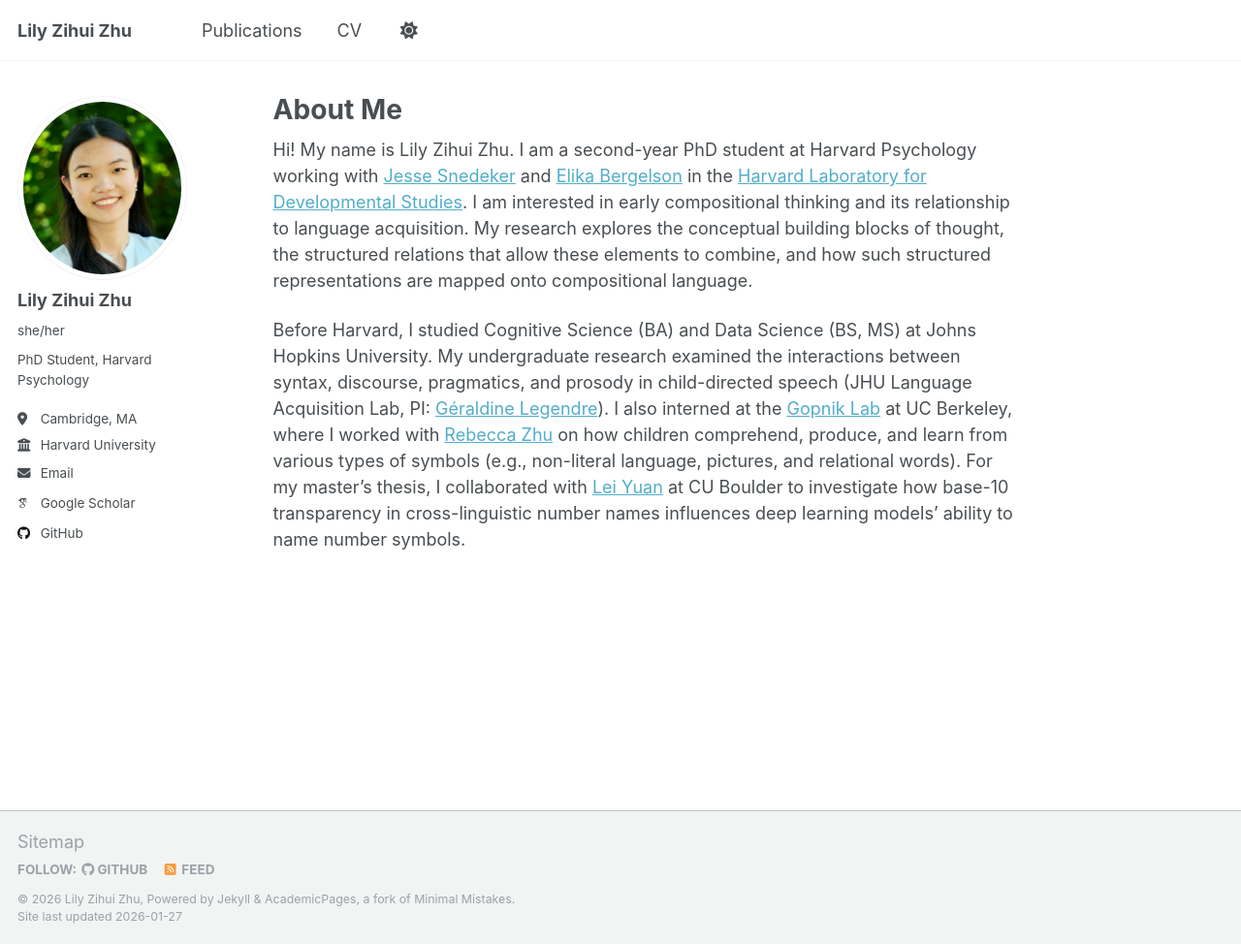
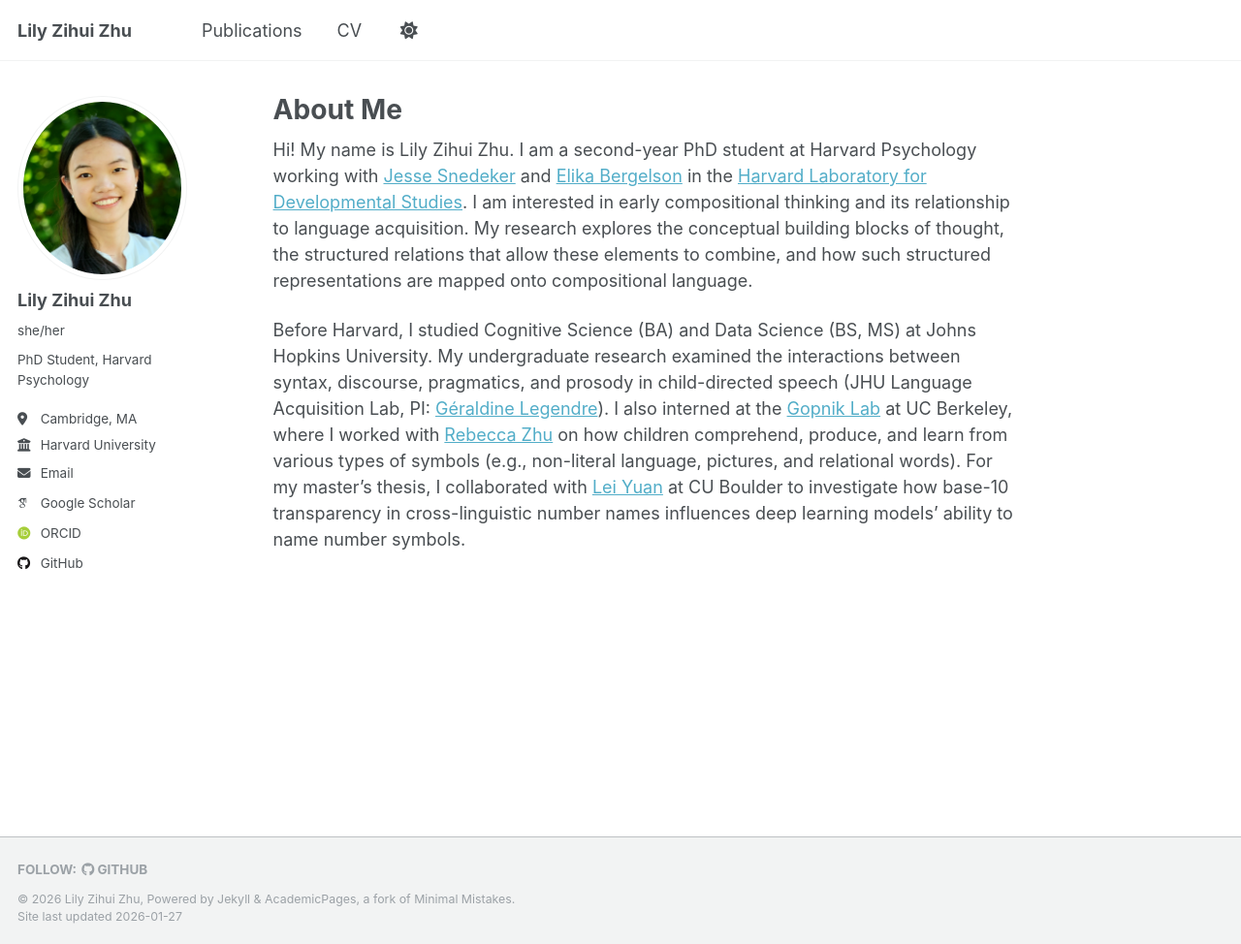
Before and after one commit to lilyzihuizhu/lilyzihuizhu.github.io, a Jekyll site: the page built from _pages/about.md, in a window 1280 px wide and 974 px high. Shown: the whole window at 97% size. Built offline with Jekyll 4.4.1, drawn with Linux system fonts in a browser that asks for light colours; some web fonts are replaced.

Commit message:
removed sitemap and feed

```diff
--- a/_config.yml
+++ b/_config.yml
@@ -36,7 +36,7 @@ author:
   arxiv            : # URL - Update with the correct link to your profile
   googlescholar    : "https://scholar.google.com/citations?user=aSTP9mEAAAAJ"
   impactstory      : # URL
-  orcid            : # "https://orcid.org/0000-0003-0225-1228"
+  orcid            : "https://orcid.org/0000-0003-0225-1228"
   semantic         : # URL
   pubmed           : # "https://www.ncbi.nlm.nih.gov/pubmed/?term=john+snow"
   researchgate     : # URL
@@ -119,7 +119,7 @@ staticman:
       options:
         format           : "iso8601" # "iso8601" (default), "timestamp-seconds", "timestamp-milliseconds"
 atom_feed:
-  hide                   : false     # change to true to hide the RSS feed in the footer
+  hide                   : true     # change to true to hide the RSS feed in the footer
   path                   : # blank (default) uses feed.xml
 
 
--- a/_includes/footer/custom.html
+++ b/_includes/footer/custom.html
@@ -1,3 +1,3 @@
 <!-- start custom footer snippets -->
-<a href="/sitemap/">Sitemap</a>
+<!-- <a href="/sitemap/">Sitemap</a> -->
 <!-- end custom footer snippets -->
```
